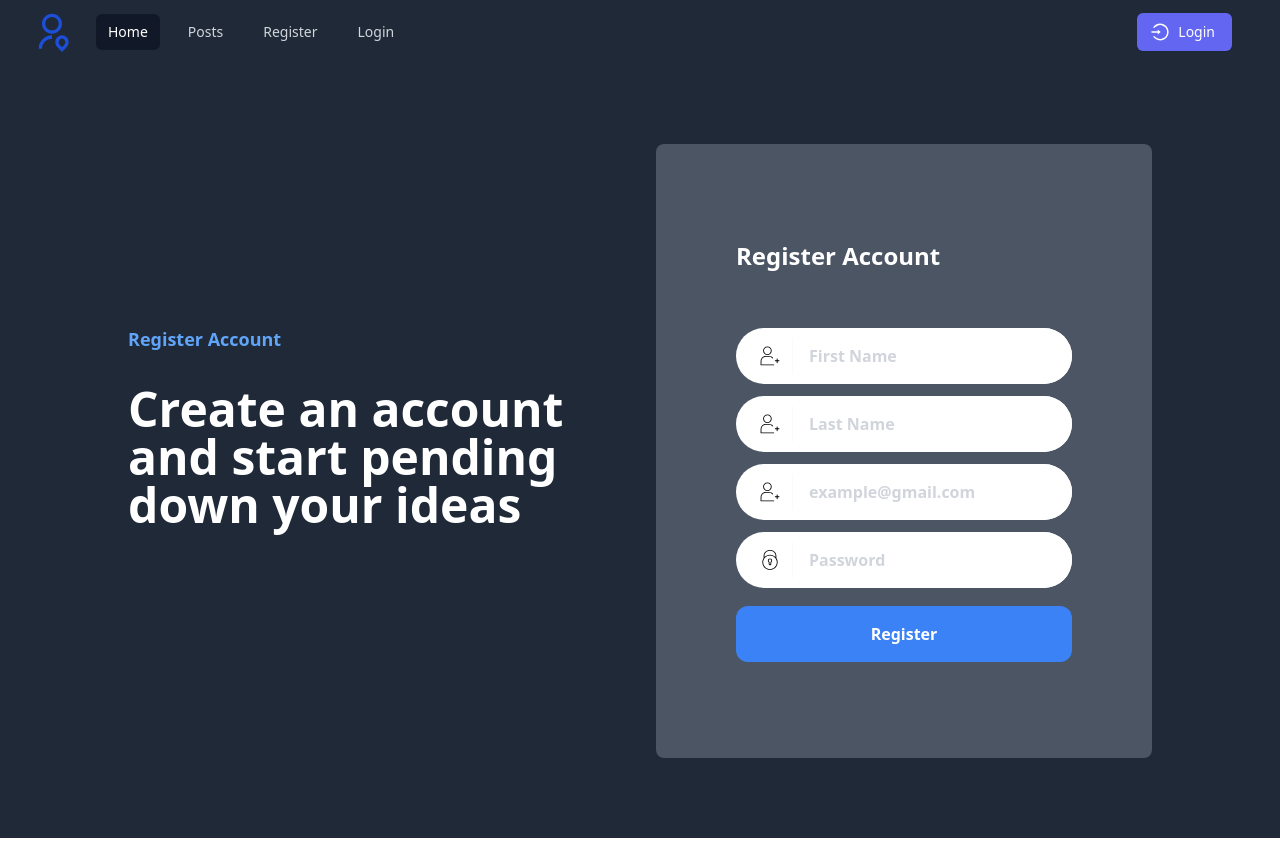
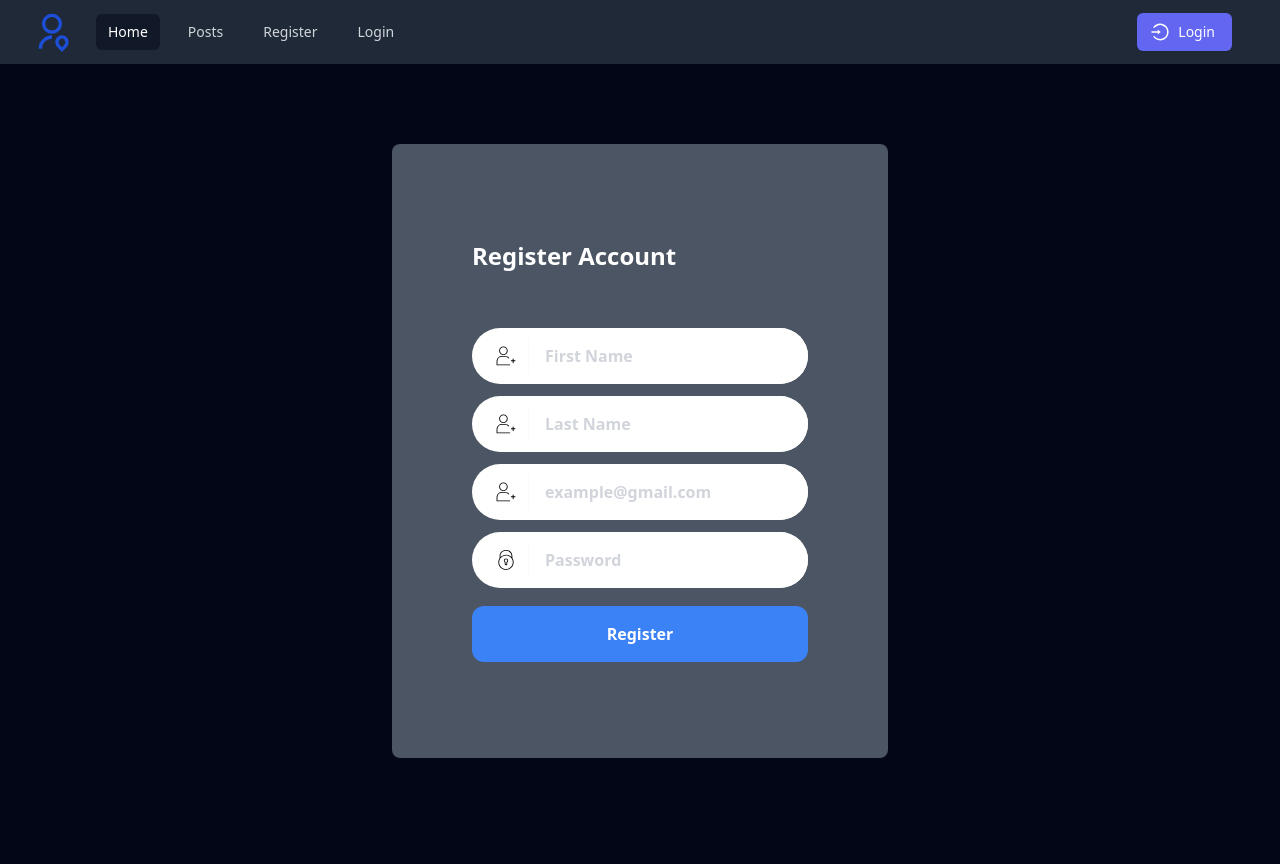
Before and after one commit to Gasorekibo/chw-frontend, a React (Create React App) app: page /register in a window 1280 px wide. Before the commit the page ends 838 px from the top, so only its background shows below. Built offline with nearby package versions, Linux system fonts and the light colour scheme.

Commit message:
finalizing

```diff
--- a/src/component/Auth/Register.jsx
+++ b/src/component/Auth/Register.jsx
@@ -40,21 +40,10 @@ const Register = () => {
   }
 
   return (
-    <section className="relative py-20 2xl:py-40 bg-gray-800 overflow-hidden">
+    <section className="relative h-screen pt-20 bg-slate-950 overflow-hidden">
       <div className="relative container px-4 mx-auto">
         <div className="max-w-5xl mx-auto">
-          <div className="flex flex-wrap items-center -mx-4">
-            <div className="w-full lg:w-1/2 px-4 mb-16 lg:mb-0">
-              <div className="max-w-md">
-                <span className="text-lg text-blue-400 font-bold">
-                  Register Account
-                </span>
-
-                <h2 className="mt-8 mb-12 text-5xl font-bold font-heading text-white">
-                  Create an account and start pending down your ideas
-                </h2>
-              </div>
-            </div>
+          <div className="flex flex-wrap flex-col items-center -mx-4">
             <div className="w-full lg:w-1/2 px-4">
               <div className="px-6 lg:px-20 py-12 lg:py-24 bg-gray-600 rounded-lg">
                 <form onSubmit={formik.handleSubmit}>
--- a/src/component/Reports/CreateReport.jsx
+++ b/src/component/Reports/CreateReport.jsx
@@ -138,7 +138,7 @@ export default function CreatePost() {
                   onBlur={formik.handleBlur("description")}
                   rows="5"
                   cols="10"
-                  className="rounded-lg appearance-none block w-full py-3 px-3 text-base text-center leading-tight text-gray-600 bg-transparent focus:bg-transparent  border border-gray-200 focus:border-gray-500  focus:outline-none"
+                  className="rounded-lg appearance-none block w-full py-3 px-3 text-base text-left leading-tight text-gray-600 bg-transparent focus:bg-transparent  border border-gray-200 focus:border-gray-500  focus:outline-none"
                   type="text"
                 ></textarea>
                 {/* Image component */}
```
